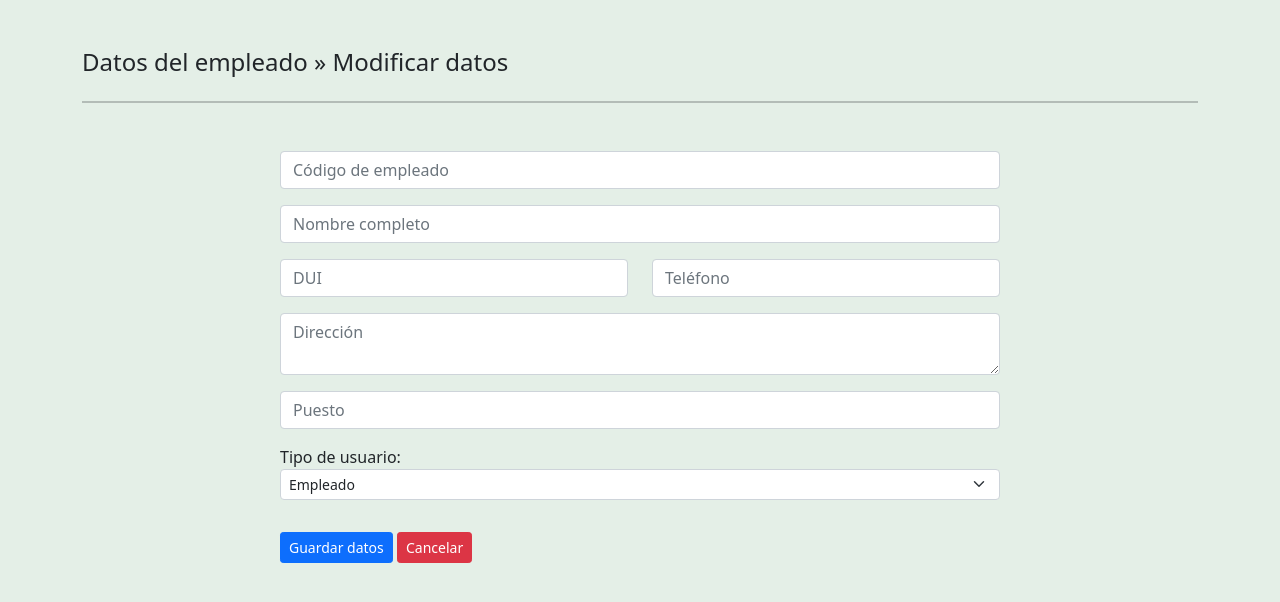
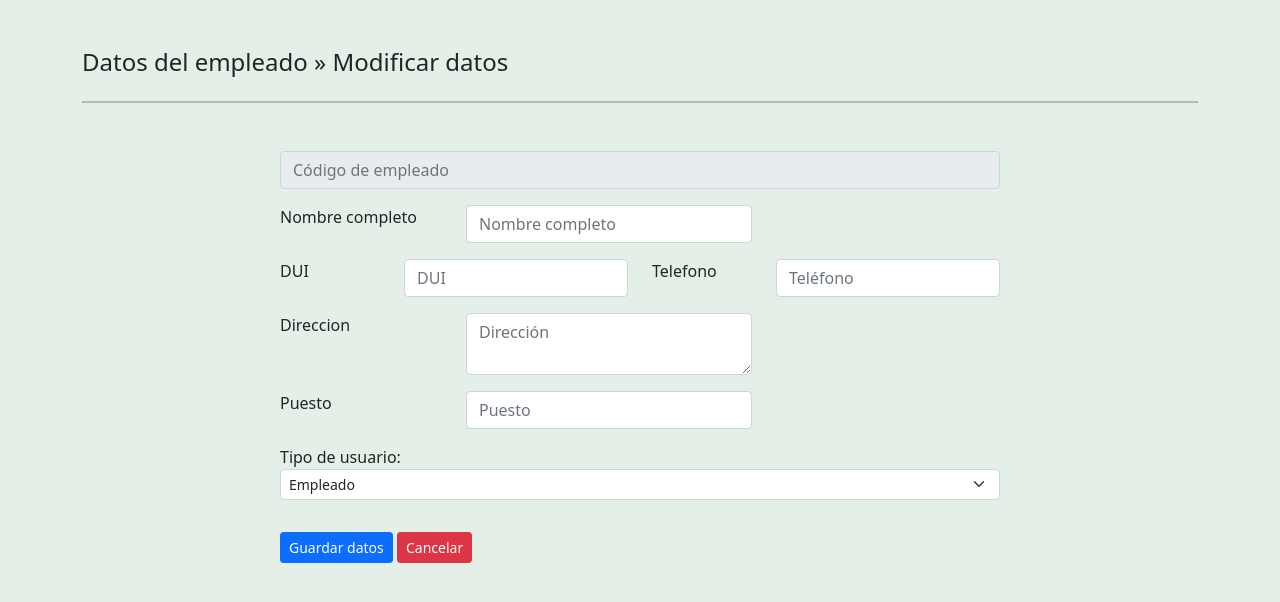
Before and after one commit to Claire-Mata/Control_Asistencia, a PHP site: page /modify2.php in a window 1280 px wide. Shown: the part 58-660 px from the top of the page. Run offline with PHP 8.4, Linux system fonts and the light colour scheme; the visitor is signed in with stand-in values (Sample User, id 1); data that the repository does not hold is empty; some libraries are stand-ins or nearby versions.

Commit message:
arreglo de reporte por empleado y modificaciones

```diff
--- a/conexion.php
+++ b/conexion.php
@@ -2,8 +2,8 @@
 /*Datos de conexion a la base de datos*/
 $db_host = "localhost";
 $db_user = "root";
-$db_pass = "";
-$db_name = "phplogin"; // Nombre de tu base
+$db_pass = "Al3j4ndr4";
+$db_name = "empleado"; // Nombre de tu base
 //Ejecutar la conexion
 $con = new mysqli($db_host, $db_user, $db_pass, $db_name);
 
--- a/leftmenu.php
+++ b/leftmenu.php
@@ -14,6 +14,7 @@ aria-orientation="vertical"
 	<a href="asistencia.php" class="nav-link my-4 text-light btn-lg" tabindex="-1" role="button" >	Empleados Activos</a>
 	<a href="reporteDiario.php" class="nav-link my-4 text-light btn-lg" tabindex="-1" role="button" >	Reporte diaro</a>
 	<a href="reporteAnual.php" class="nav-link my-4 text-light btn-lg" tabindex="-1" role="button" >	Reporte Intervalo de tiempo</a>
+	<a href="config_horario.php" class="nav-link my-4 text-light btn-lg" tabindex="-1" role="button" >	Configurar Horario</a>
 
 </div>
 	<!-- Tab navs -->
--- a/modify2.php
+++ b/modify2.php
@@ -53,26 +53,54 @@ if( isset($_GET["nik"])){
   <div class="container mt-5">
     <form class=" row d-flex flex-column " action="" method="post">
         <div class="container mb-3 col-12 col-sm-12 col-md-12 col-lg-10 col-xl-8 col-xxl-6 ">
-          <input type="text" name="codigo" class="form-control" placeholder="Código de empleado" value="<?=$res['codigo']?>" required>
+          <input type="text" name="codigo" class="form-control" placeholder="Código de empleado" value="<?=$res['codigo']?>" required readonly>
         </div>
-        <div class="container mb-3 col-12 col-sm-12 col-md-12 col-lg-10 col-xl-8 col-xxl-6 ">
-          <input type="text" name="nombres" class="form-control" placeholder="Nombre completo" value="<?=$res['nombres']?>" required>
+          <div class=" container mb-3 col-9 col-sm-9 col-md-9 col-lg-9 col-xl-8 col-xxl-6">
+          <div class="row">
+          <div class="col-sm-3">
+            Nombre completo
+            </div>
+            <div class="col-5">
+            <input type="text" name="nombres" class="form-control" placeholder="Nombre completo" value="<?=$res['nombres']?>" required>
+          </div>
         </div>
-        <div class="container mb-3 col-12 col-sm-12 col-md-12 col-lg-10 col-xl-8 col-xxl-6 ">
-          <div class="row">
-            <div class="col-6">
+        </div>
+        <div class="container mb-3 col-9 col-sm-9 col-md-9 col-lg-9 col-xl-8 col-xxl-6">
+        <div class="row">
+        <div class="col-2">
+          DUI
+          </div>
+            <div class="col-4">
             <input type="text" name="dui" class="form-control" placeholder="DUI" value="<?=$res['dui']?>" required>
             </div>
-            <div class="col-6">
+            <div class="col-2">
+              Telefono
+              </div>
+            <div class="col-4">
             <input type="text" name="telefono" class="form-control" placeholder="Teléfono" value="<?=$res['telefono']?>" required>
             </div>
           </div>
         </div>
+
         <div class="container mb-3 col-12 col-sm-12 col-md-12 col-lg-10 col-xl-8 col-xxl-6 ">
+        <div class="row">
+        <div class="col-3">
+          Direccion
+          </div>
+          <div class="col-5">
           <textarea name="direccion" class="form-control" placeholder="Dirección" required><?=$res['direccion']?></textarea>
         </div>
+        </div>
+        </div>
         <div class="container mb-3 col-12 col-sm-12 col-md-12 col-lg-10 col-xl-8 col-xxl-6 ">
+        <div class="row">
+        <div class="col-3">
+          Puesto
+          </div>
+          <div class="col-5">
           <input type="text" name="puesto" class="form-control" placeholder="Puesto" value="<?=$res['puesto']?>" required>
+        </div>
+        </div>
         </div>
         <div class="container mb-3 col-12 col-sm-12 col-md-12 col-lg-10 col-xl-8 col-xxl-6 ">
             <label class="control-label">Tipo de usuario:</label>
--- a/reporteEmp.php
+++ b/reporteEmp.php
@@ -63,7 +63,7 @@ include("leftmenu.php");
 							<td>'.$no.'</td>
 							<td>'.$row['codigo'].'</td>
 
-							<td><a style="text-decoration:none;" href="profile.php?nik='.$row['codigo'].'"><span class="fas fa-user" aria-hidden="true"></span> '.$row['nombres'].'</a></td>
+							<td>  <span class="fas fa-user" aria-hidden="true"></span> '.$row['nombres'].'</a></td>
 							<td>'.$row['dui'].'</td>
 							<td>'.$row['telefono'].'</td>
 							<td>'.$row['puesto'].'</td>';
@@ -73,7 +73,7 @@ include("leftmenu.php");
 							<i class="fas fa-bars"></i> Menu</button>
 							<ul class="dropdown-menu" aria-labelledby="dropdownMenuButton1">';
 							$menu1.='<li><a class="dropdown-item" href="modify2.php?nik='.$row['codigo'].'"><i class="fas fa-edit"></i> Editar</a></li>';
-							$menu1.='<li><a class="dropdown-item"  href="index2.php?aksi=delete&nik='.$row['codigo'].'" onclick="return confirm(\'Esta seguro de borrar los datos '.$row['nombres'].'?\')"><i class="fas fa-trash-alt"></i> Borrar</a></li>';
+							$menu1.='<li><a class="dropdown-item"  href="remove2.php?aksi=delete&nik='.$row['codigo'].'" onclick="return confirm(\'Esta seguro de borrar los datos '.$row['nombres'].'?\')"><i class="fas fa-trash-alt"></i> Borrar</a></li>';
 
 
 							$menu1.="<li><a  class='dropdown-item' href='ver_llegadas.php?codigo=".$row['codigo']."' ><i class='fas fa-eye'></i> Ver LLegadas</a></li>";
```
Also changed, not shown: funciones.php (added, +47 -0 lines), js/ver_llegadas.js (+17 -1 lines), mostrar_llegadas.php (+5 -2 lines), reporteDiario.php (+45 -2 lines), ver_llegadas.php (+11 -5 lines).
